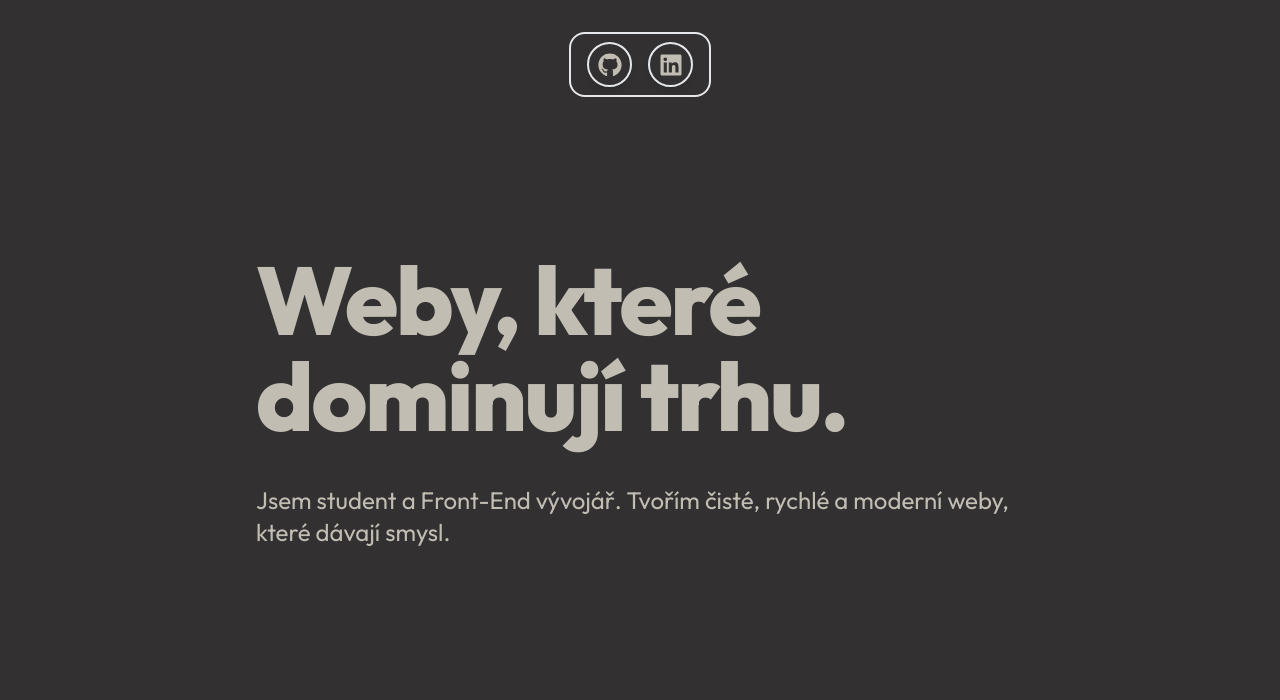
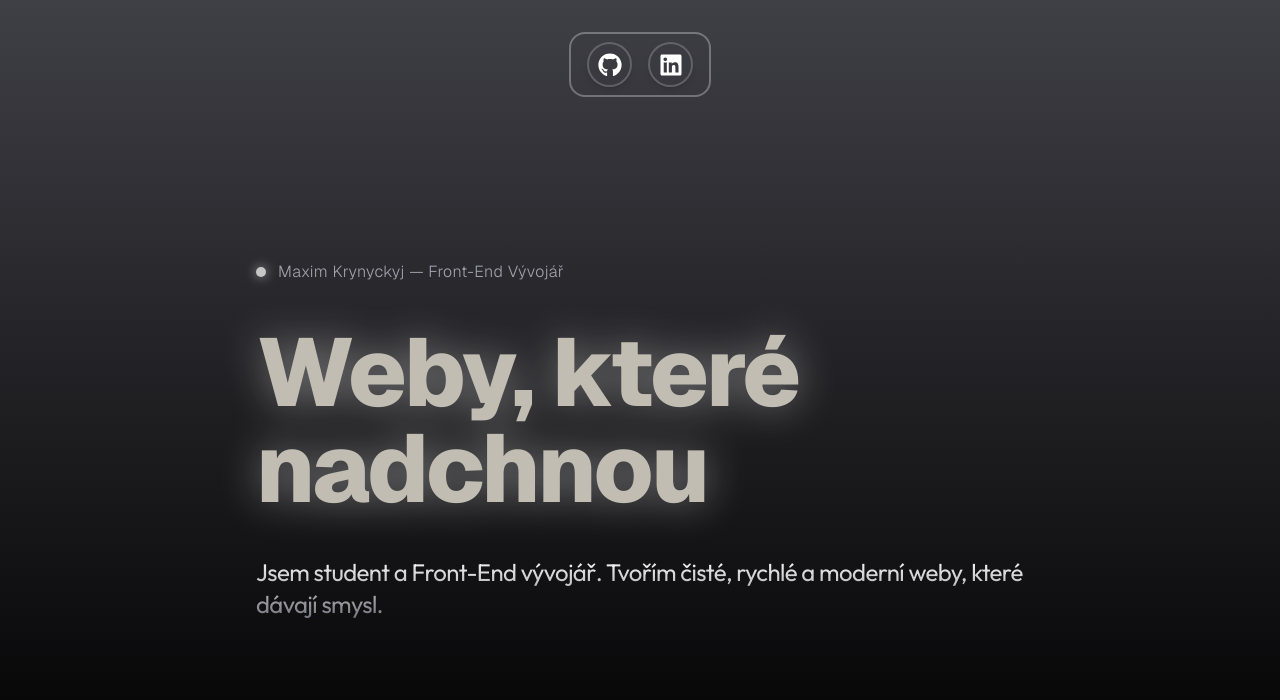
Before and after one commit to krynyckyj/moje-portfolio, a React (Vite) app: page / in a window 1280 px wide. Shown: the top 700 px of the page. Built offline with nearby package versions, Linux system fonts and the light colour scheme.

Commit message:
Prepared more components, updated typography, background, colors and fixed dock

```diff
--- a/src/components/Dock.jsx
+++ b/src/components/Dock.jsx
@@ -30,7 +30,7 @@ function DockItem({ children, className = '', onClick, mouseX, spring, distance,
       onFocus={() => isHovered.set(1)}
       onBlur={() => isHovered.set(0)}
       onClick={onClick}
-      className={`relative inline-flex items-center justify-center rounded-full bg-[#060010] bg-main1 text- border-2 shadow-md cursor-pointer ${className}`}
+      className={`relative inline-flex items-center justify-center rounded-full bg-white-10 backdrop-blur-sm border border-white/20 text-white border-2 shadow-md cursor-pointer ${className}`}
       tabIndex={0}
       role="button"
       aria-haspopup="true"
@@ -105,7 +105,7 @@ export default function Dock({
           isHovered.set(0);
           mouseX.set(Infinity);
         }}
-        className={`${className} absolute top-0 left-1/4 md:left-1/2 transform -translate-x-1/2 text-main2 flex items-start w-fit gap-4 rounded-2xl border-2 pt-2 px-4 z-50`}
+        className={`${className} absolute top-0 left-1/4 md:left-1/2 transform -translate-x-1/2 text-main2 flex items-start w-fit gap-4 rounded-2xl border-2 pt-2 px-4 z-50 bg-white-10 backdrop-blur-sm border border-white/30`}
         style={{ height: panelHeight }}
         role="toolbar"
         aria-label="Application dock"
--- a/src/components/Hero.jsx
+++ b/src/components/Hero.jsx
@@ -1,31 +1,35 @@
 import BlurText from './BlurText';
+
+import SpotlightCard from './SpotlightCard';
+
 export const Hero = () => {
     return (
-        <section className="h-screen flex flex-col text-start items-center justify-center bg-main1 px-4">
+        <section className="relative w-full min-h-screen flex flex-col justify-center md:items-center px-4 bg-gradient-to-b from-zinc-700 via-zinc-850 to-black overflow-hidden pt-32 pb-12">
+
             <div className="flex flex-col gap-10 max-w-3xl">
 
-        <div className="md:hidden flex items-center gap-3">
+        <div className="flex items-center gap-3">
             <div className="w-2.5 h-2.5 bg-white rounded-full shadow-[0_0_12px_rgba(255,255,255,0.8)] animate-pulse"></div>
-             <h3 className="font-main text-sm md:text-base font-light text-zinc-400 tracking-wide">
+             <h3 className="font-sec text-sm md:text-base font-light text-zinc-400 tracking-wide">
              Maxim Krynyckyj — Front-End Vývojář
             </h3>
               </div>
 
             <div className="max-w-3xl">
                     <BlurText
-                        text="Weby, které dominují trhu."
-                        delay={40}
+                        text="Weby, které nadchnou"
+                        delay={60}
                         animateBy="words"
                         direction="top"
-                        className="font-main text-5xl md:text-8xl font-extrabold tracking-tight text-main2 leading-tight"
+                        className="font-sec text-5xl md:text-7xl text-6xl md:text-8xl font-extrabold tracking-tight text-main2 leading-tight drop-shadow-[0_0_20px_rgba(255,255,255,0.4)]"
                     />
                 </div>
 
-            <h2 className="font-main text-2xl font-normal text-main2">
+            <h2 className="font-main text-2xl font-normal text-transparent bg-clip-text bg-gradient-to-b from-white to-zinc-500 tracking-tight">
             Jsem student a Front-End vývojář. Tvořím čisté, rychlé a moderní weby, které dávají smysl.
             </h2>
 
-            <div className="w-full h-px bg-zinc-500 my-24 md:hidden"></div>
+            <div className="w-full h-px bg-zinc-500 mb-24 md:hidden"></div>
             </div>
 
         </section>
--- /dev/null
+++ b/src/components/ScrollReveal.jsx
@@ -0,0 +1,14 @@
+import { motion } from 'motion/react';
+
+export const ScrollReveal = ({ children }) => {
+  return (
+    <motion.div
+      initial={{ opacity: 0, y: 50 }}
+      whileInView={{ opacity: 1, y: 0 }}
+      viewport={{ once: true, amount: 0.2 }}
+      transition={{ duration: 0.6, ease: "easeOut" }}
+    >
+      {children}
+    </motion.div>
+  );
+};
--- /dev/null
+++ b/src/components/SpotlightCard.jsx
@@ -0,0 +1,61 @@
+import { useRef, useState } from 'react';
+
+const SpotlightCard = ({ children, className = '', spotlightColor = 'rgba(255, 255, 255, 0.25)' }) => {
+  const divRef = useRef(null);
+  const [isFocused, setIsFocused] = useState(false);
+  const [position, setPosition] = useState({ x: 0, y: 0 });
+  const [opacity, setOpacity] = useState(0);
+
+  const handleMouseMove = e => {
+    if (!divRef.current || isFocused) return;
+
+    const rect = divRef.current.getBoundingClientRect();
+    setPosition({ x: e.clientX - rect.left, y: e.clientY - rect.top });
+  };
+
+  const handleFocus = () => {
+    setIsFocused(true);
+    setOpacity(0.6);
+  };
+
+  const handleBlur = () => {
+    setIsFocused(false);
+    setOpacity(0);
+  };
+
+  const handleMouseEnter = () => {
+    setOpacity(0.6);
+  };
+
+  const handleMouseLeave = () => {
+    setOpacity(0);
+  };
+
+  return (
+    <div
+      ref={divRef}
+      onMouseMove={handleMouseMove}
+      onFocus={handleFocus}
+      onBlur={handleBlur}
+      onMouseEnter={handleMouseEnter}
+      onMouseLeave={handleMouseLeave}
+      className={`relative rounded-3xl border border-neutral-800 bg-neutral-900 overflow-hidden p-8 ${className}`}
+    >
+      <div
+        className="pointer-events-none absolute inset-0 opacity-0 transition-opacity duration-500 ease-in-out"
+        style={{
+          opacity,
+          background: `radial-gradient(circle at ${position.x}px ${position.y}px, ${spotlightColor}, transparent 80%)`
+        }}
+      />
+      {children}
+    </div>
+  );
+};
+
+export default SpotlightCard;
+
+
+    <SpotlightCard className="custom-spotlight-card h-80" spotlightColor="#7161EF">
+
+</SpotlightCard>
```
Also changed, not shown: src/components/Skills.jsx (added).
